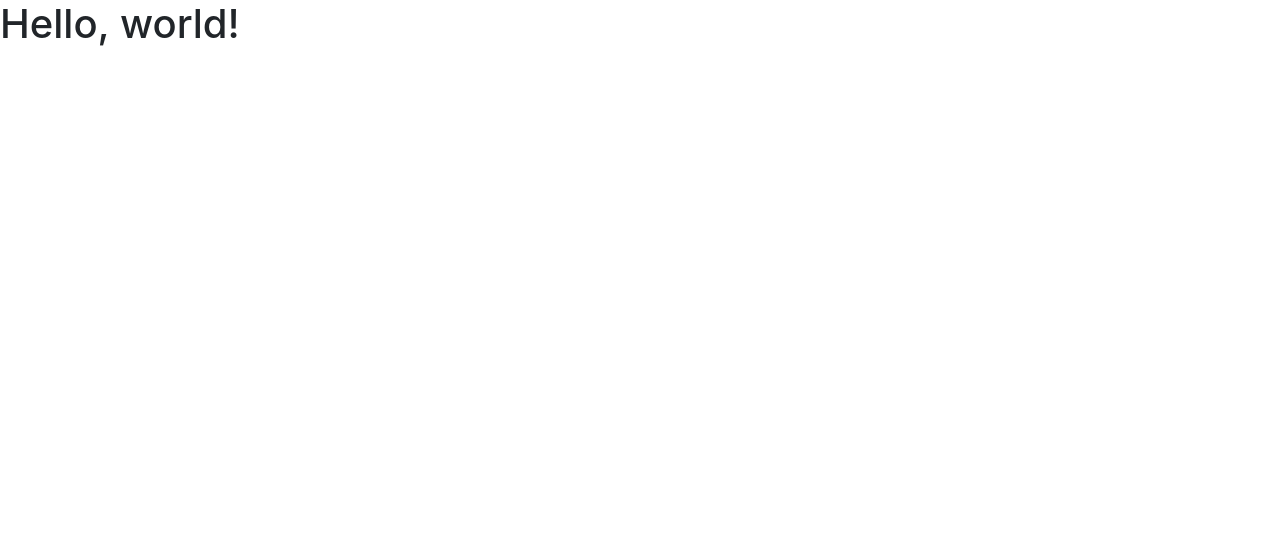
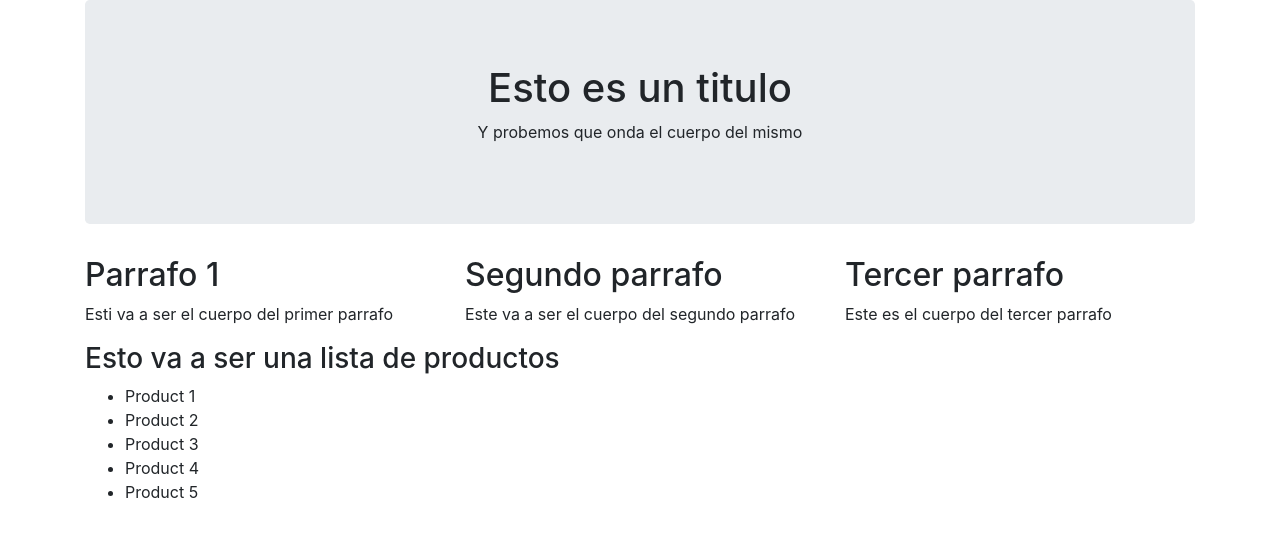
Before and after one commit to Vallejose/Repo-Bootstrap, a website: page index.html in a window 1280 px wide. Drawn offline with nearby package versions, Linux system fonts and the light colour scheme.

Commit message:
Primeras Pruebas

```diff
--- a/index.html
+++ b/index.html
@@ -11,7 +11,38 @@
     <title>Guia hoteles</title>
   </head>
   <body>
-    <h1>Hello, world!</h1>
+   <div class="container">
+<div class="jumbotron text-center">
+    <h1>Esto es un titulo</h1>
+    <p>Y probemos que onda el cuerpo del mismo</p>
+</div>
+<div class="row">
+    <div class="col">
+        <h2>Parrafo 1</h2>
+        <p>Esti va a ser el cuerpo del primer parrafo</p>
+    </div>
+    <div class="col">
+        <h2>Segundo parrafo</h2>
+        <p>Este va a ser el cuerpo del segundo parrafo</p>
+    </div>
+    <div class="col">
+        <h2>Tercer parrafo</h2>
+        <p>Este es el cuerpo del tercer parrafo</p>
+    </div>
+    </div>
+    <div class="row">
+        <div class="col">
+        <h3>Esto va a ser una lista de productos</h3>
+        <ul>
+            <li>Product 1</li>
+            <li>Product 2</li>
+            <li>Product 3</li>
+            <li>Product 4</li>
+            <li>Product 5</li>
+        </ul>
+    </div>
+</div>
+   </div>
 
     <!-- Optional JavaScript -->
     <!-- jQuery first, then Popper.js, then Bootstrap JS -->
```
